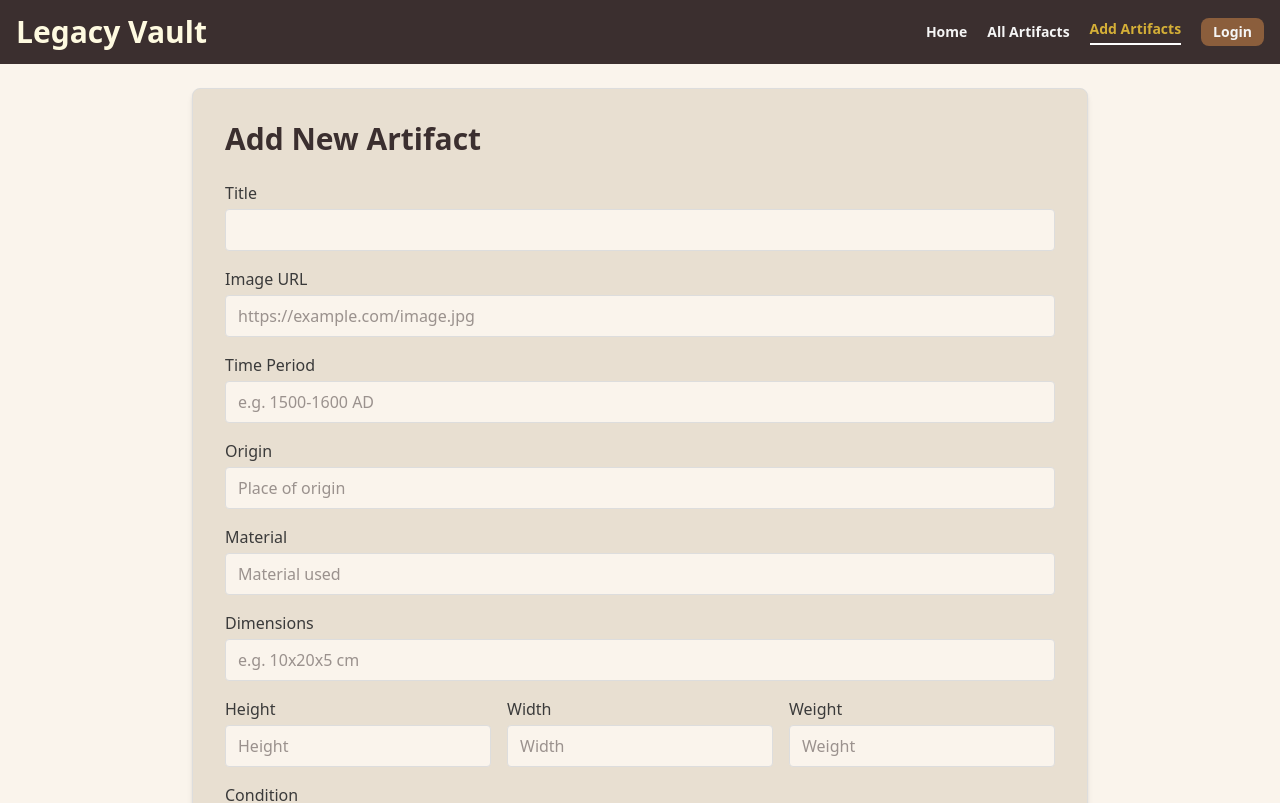
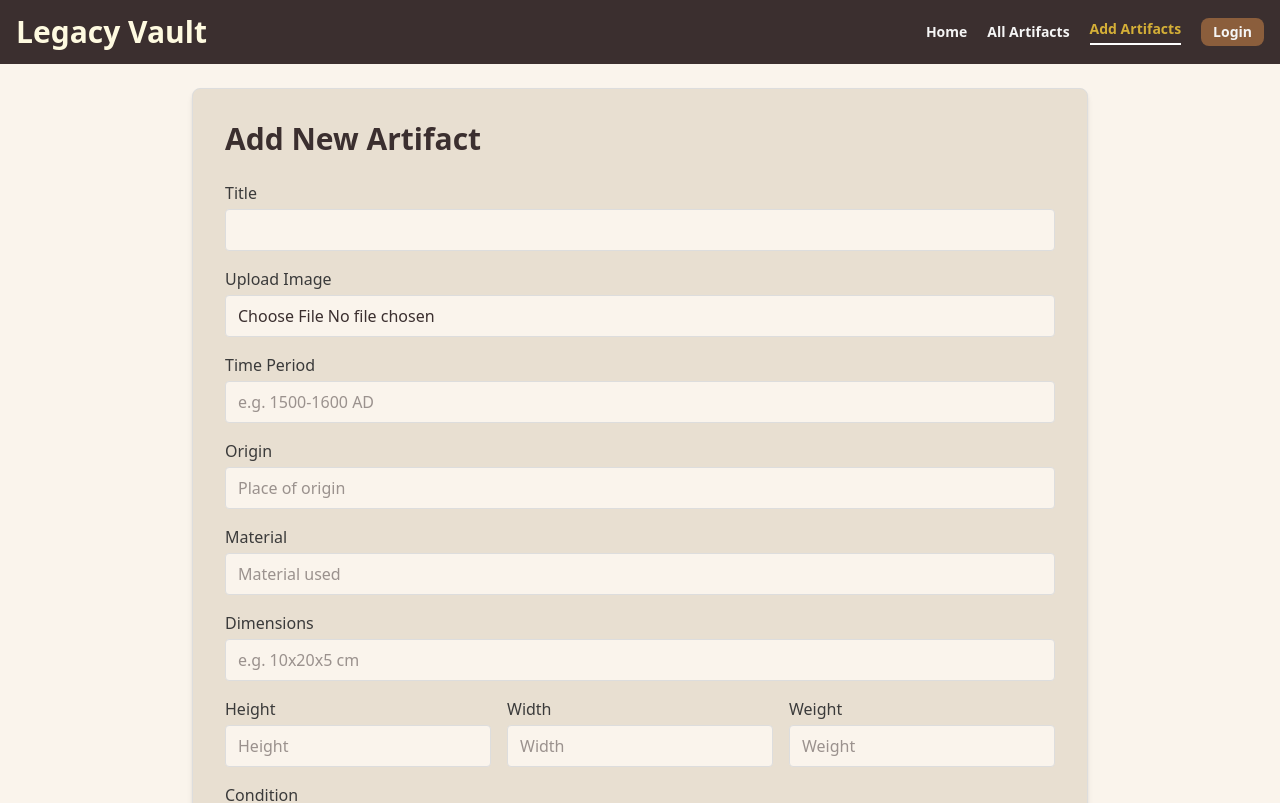
Before and after one commit to mdyasin0/artifacs-client-side, a React (Vite) app: page /AddArtifactForm in a window 1280 px wide. Shown: the top 803 px of the page. Built offline with nearby package versions, Linux system fonts and the light colour scheme; no server answers.

Commit message:
image upload system added in added artifacts form by cloudinery

```diff
--- a/src/pages/AddArtifacts.jsx
+++ b/src/pages/AddArtifacts.jsx
@@ -52,6 +52,37 @@ export default function AddArtifactForm() {
     const { name, value } = e.target;
     setFormData((prev) => ({ ...prev, [name]: value }));
   };
+
+// image upload haandale
+
+const handleImageUpload = async (e) => {
+  const file = e.target.files[0];
+  if (!file) return;
+
+  const formDataCloud = new FormData();
+  formDataCloud.append("file", file);
+  formDataCloud.append("upload_preset", "artifact_upload");
+  try {
+    const res = await fetch(
+      "https://api.cloudinary.com/v1_1/dhdfdmc8k/image/upload",
+      {
+        method: "POST",
+        body: formDataCloud,
+      }
+    );
+    const data = await res.json();
+    // Cloudinary থেকে image URL নেওয়া
+    setFormData((prev) => ({ ...prev, image: data.secure_url }));
+    toast.success("Image uploaded successfully!");
+  } catch (err) {
+    console.error("Upload failed:", err);
+    toast.error("Image upload failed");
+  }
+};
+
+
+
+
 
   const handleSubmit = (e) => {
     e.preventDefault();
@@ -128,16 +159,14 @@ export default function AddArtifactForm() {
             className="mt-1 block w-full rounded border border-[#ddd] bg-[#faf4ec] px-3 py-2 text-[#3b2f2f] placeholder-[#7a6a53] focus:outline-none focus:ring-2 focus:ring-[#d4af37]"
           />
         </label>
-
-        {/* Image URL */}
+{/* image upload */}
         <label className="block mb-4">
-          <span className="text-[#3a3a3a] font-medium">Image URL</span>
+          <span className="text-[#3a3a3a] font-medium">Upload Image</span>
           <input
-            type="url"
-            name="image"
-            value={formData.image}
-            onChange={handleChange}
-            placeholder="https://example.com/image.jpg"
+            type="file"
+            accept="image/*"
+            onChange={handleImageUpload}
+            required
             className="mt-1 block w-full rounded border border-[#ddd] bg-[#faf4ec] px-3 py-2 text-[#3b2f2f]"
           />
         </label>
@@ -150,6 +179,7 @@ export default function AddArtifactForm() {
             name="timePeriod"
             value={formData.timePeriod}
             onChange={handleChange}
+            required
             placeholder="e.g. 1500-1600 AD"
             className="mt-1 block w-full rounded border border-[#ddd] bg-[#faf4ec] px-3 py-2 text-[#3b2f2f]"
           />
@@ -163,6 +193,7 @@ export default function AddArtifactForm() {
             name="origin"
             value={formData.origin}
             onChange={handleChange}
+           required
             placeholder="Place of origin"
             className="mt-1 block w-full rounded border border-[#ddd] bg-[#faf4ec] px-3 py-2 text-[#3b2f2f]"
           />
@@ -176,6 +207,7 @@ export default function AddArtifactForm() {
             name="material"
             value={formData.material}
             onChange={handleChange}
+            required
             placeholder="Material used"
             className="mt-1 block w-full rounded border border-[#ddd] bg-[#faf4ec] px-3 py-2 text-[#3b2f2f]"
           />
@@ -189,6 +221,7 @@ export default function AddArtifactForm() {
             name="dimensions"
             value={formData.dimensions}
             onChange={handleChange}
+            required
             placeholder="e.g. 10x20x5 cm"
             className="mt-1 block w-full rounded border border-[#ddd] bg-[#faf4ec] px-3 py-2 text-[#3b2f2f]"
           />
@@ -203,6 +236,7 @@ export default function AddArtifactForm() {
               name="height"
               value={formData.height}
               onChange={handleChange}
+              required
               placeholder="Height"
               className="mt-1 block w-full rounded border border-[#ddd] bg-[#faf4ec] px-3 py-2 text-[#3b2f2f]"
             />
@@ -216,6 +250,7 @@ export default function AddArtifactForm() {
               value={formData.width}
               onChange={handleChange}
               placeholder="Width"
+              required
               className="mt-1 block w-full rounded border border-[#ddd] bg-[#faf4ec] px-3 py-2 text-[#3b2f2f]"
             />
           </label>
@@ -227,6 +262,7 @@ export default function AddArtifactForm() {
               name="weight"
               value={formData.weight}
               onChange={handleChange}
+              required
               placeholder="Weight"
               className="mt-1 block w-full rounded border border-[#ddd] bg-[#faf4ec] px-3 py-2 text-[#3b2f2f]"
             />
@@ -239,6 +275,7 @@ export default function AddArtifactForm() {
           <input
             type="text"
             name="condition"
+            required
             value={formData.condition}
             onChange={handleChange}
             placeholder="e.g. Good, Fair, Poor"
@@ -254,6 +291,7 @@ export default function AddArtifactForm() {
             name="currentLocation"
             value={formData.currentLocation}
             onChange={handleChange}
+            required
             placeholder="Museum or storage place"
             className="mt-1 block w-full rounded border border-[#ddd] bg-[#faf4ec] px-3 py-2 text-[#3b2f2f]"
           />
@@ -266,6 +304,7 @@ export default function AddArtifactForm() {
             type="text"
             name="estimatedValue"
             value={formData.estimatedValue}
+            required
             onChange={handleChange}
             placeholder="Value in currency"
             className="mt-1 block w-full rounded border border-[#ddd] bg-[#faf4ec] px-3 py-2 text-[#3b2f2f]"
@@ -281,6 +320,7 @@ export default function AddArtifactForm() {
             name="historicalSignificance"
             value={formData.historicalSignificance}
             onChange={handleChange}
+            required
             rows="3"
             placeholder="Significance details"
             className="mt-1 block w-full rounded border border-[#ddd] bg-[#faf4ec] px-3 py-2 text-[#3b2f2f]"
@@ -294,6 +334,7 @@ export default function AddArtifactForm() {
             name="description"
             value={formData.description}
             onChange={handleChange}
+            required
             rows="3"
             placeholder="Detailed description"
             className="mt-1 block w-full rounded border border-[#ddd] bg-[#faf4ec] px-3 py-2 text-[#3b2f2f]"
@@ -309,6 +350,7 @@ export default function AddArtifactForm() {
             value={formData.discoveredBy}
             onChange={handleChange}
             placeholder="Name of discoverer"
+            required
             className="mt-1 block w-full rounded border border-[#ddd] bg-[#faf4ec] px-3 py-2 text-[#3b2f2f]"
           />
         </label>
@@ -319,6 +361,7 @@ export default function AddArtifactForm() {
           <input
             type="date"
             name="dateOfDiscovery"
+          required
             value={formData.dateOfDiscovery}
             onChange={handleChange}
             className="mt-1 block w-full rounded border border-[#ddd] bg-[#faf4ec] px-3 py-2 text-[#3b2f2f]"
@@ -335,6 +378,7 @@ export default function AddArtifactForm() {
             name="preservationStatus"
             value={formData.preservationStatus}
             onChange={handleChange}
+            required
             placeholder="Current preservation condition"
             className="mt-1 block w-full rounded border border-[#ddd] bg-[#faf4ec] px-3 py-2 text-[#3b2f2f]"
           />
@@ -348,6 +392,7 @@ export default function AddArtifactForm() {
             value={formData.artifactType}
             onChange={handleChange}
             required
+
             className="mt-1 block w-full rounded border border-[#ddd] bg-[#faf4ec] px-3 py-2 text-[#3b2f2f]"
           >
             <option value="">Select type</option>
@@ -367,6 +412,7 @@ export default function AddArtifactForm() {
             value={formData.historicalContext}
             onChange={handleChange}
             rows="3"
+            required
             placeholder="Contextual background"
             className="mt-1 block w-full rounded border border-[#ddd] bg-[#faf4ec] px-3 py-2 text-[#3b2f2f]"
           />
@@ -383,6 +429,7 @@ export default function AddArtifactForm() {
             value={formData.adderName}
             onChange={user ? undefined : handleChange}
             readOnly={!!user}
+            required
             className="w-full rounded border border-[#ddd] bg-[#faf4ec] px-3 py-2 text-[#7a6a53] cursor-not-allowed"
           />
           <p className="text-[#3a3a3a] font-medium mt-3 mb-1">
@@ -394,6 +441,7 @@ export default function AddArtifactForm() {
             value={formData.email}
             onChange={user ? undefined : handleChange}
             readOnly={!!user}
+            required
             className="w-full rounded border border-[#ddd] bg-[#faf4ec] px-3 py-2 text-[#7a6a53] cursor-not-allowed"
           />
         </div>
--- a/src/pages/Home.jsx
+++ b/src/pages/Home.jsx
@@ -208,7 +208,7 @@ const Home = () => {
           to="/AllArtifacts"
           onClick={() => setShowAll(!showAll)}
           className="bg-[#8b5e3c] hover:bg-[#a97442] text-white font-bold py-2 px-6 rounded-lg transition duration-300"
-          whileTap={{ scale: 0.95 }}
+
         >
           {showAll ? "Show Less" : "Show All"}
         </Link>
--- a/src/pages/home_Details.jsx
+++ b/src/pages/home_Details.jsx
@@ -22,7 +22,7 @@ const Home_Details = () => {
         setLiked(data?.liked_by?.includes(user?.email));
         setLikeCount(data?.liked_by?.length || 0);
       });
-  }, [id]);
+  }, [id ,user?.email]);
 
   const handleLikeToggle = () => {
     if (!user) {
```
